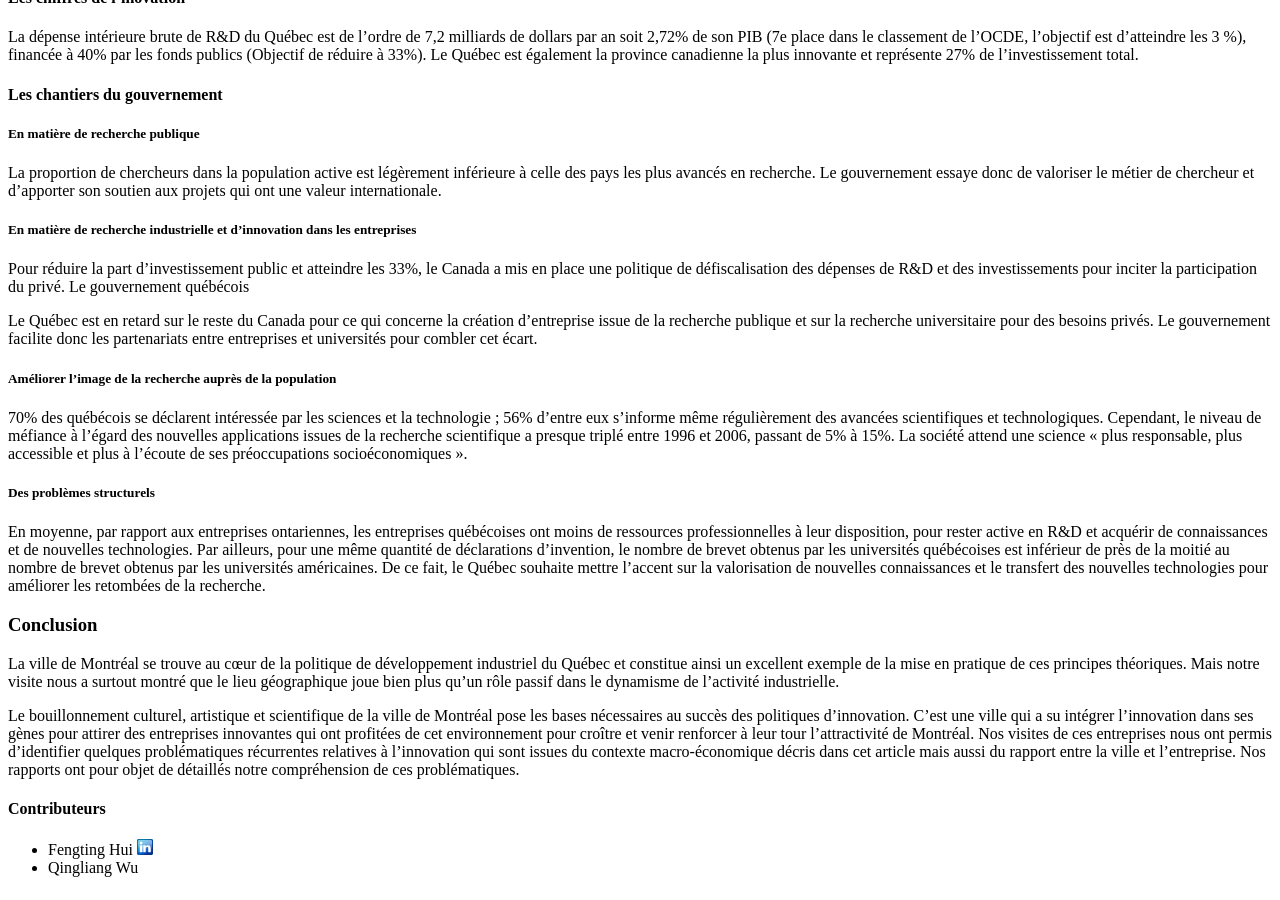
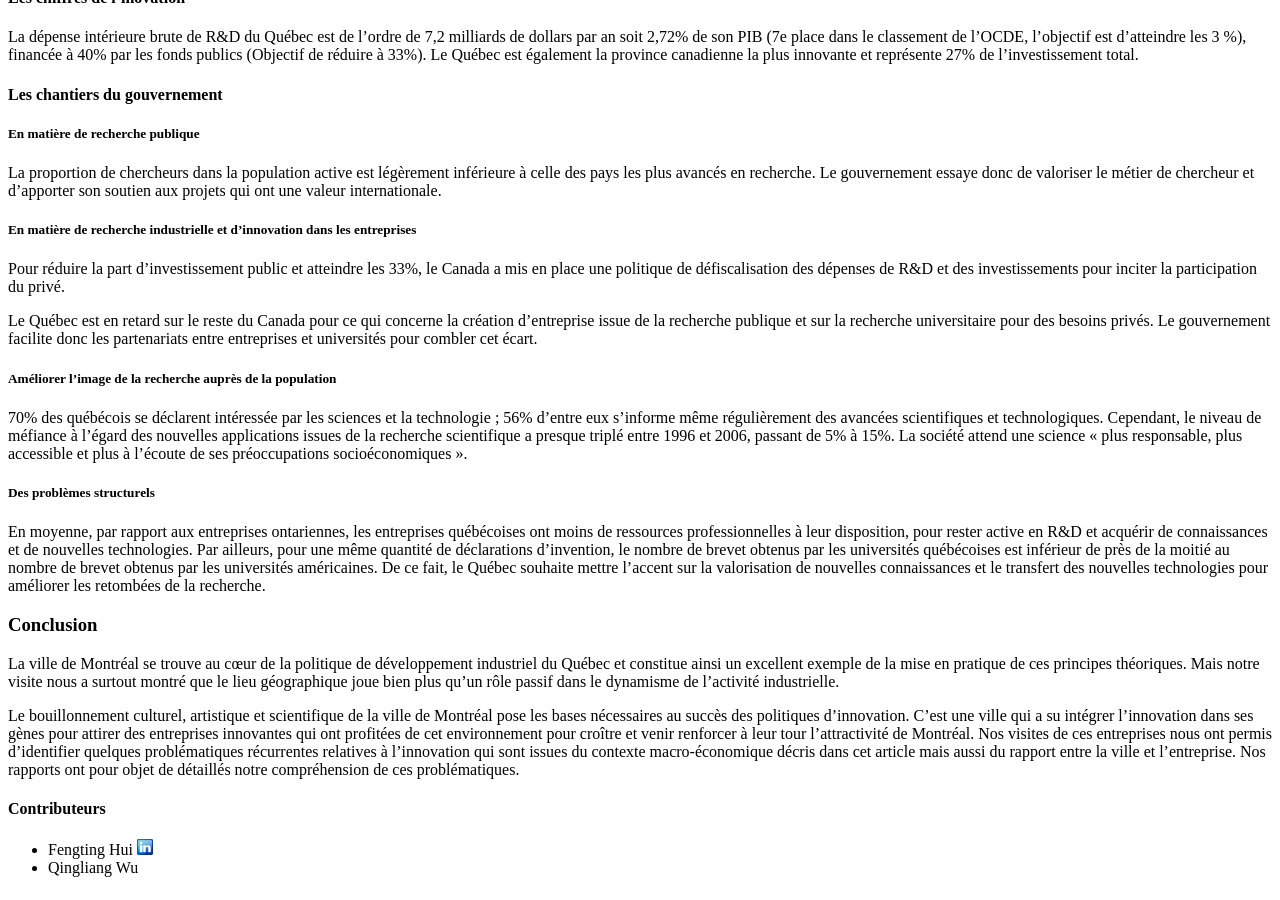
Before and after one commit to davinov/masterpic-montreal-2012, a Jekyll site: the page built from _posts/2012-12-01-Contextualisation-des-innovations-quebecoises.md, in a window 1280 px wide and 900 px high, scrolled down 2141 px. Built offline with Jekyll 4.4.1, drawn with Linux system fonts in a browser that asks for light colours; nearby versions of some CDN libraries; comment, search, counter and statistics services are not loaded.

Commit message:
Correction phrase non finie

```diff
--- a/_posts/2012-12-01-Contextualisation-des-innovations-quebecoises.md
+++ b/_posts/2012-12-01-Contextualisation-des-innovations-quebecoises.md
@@ -67,7 +67,7 @@ La dépense intérieure brute de R&D du Québec est de l’ordre de 7,2 milliard
 La proportion de chercheurs dans la population active est légèrement inférieure à celle des pays les plus avancés en recherche. Le gouvernement essaye donc de valoriser le métier de chercheur et d’apporter son soutien aux projets qui ont une valeur internationale.
 
 #####En matière de recherche industrielle et d’innovation dans les entreprises
-Pour réduire la part d’investissement public et atteindre les 33%, le Canada a mis en place une politique de défiscalisation des dépenses de R&D et des investissements pour inciter  la participation du privé. Le gouvernement québécois
+Pour réduire la part d’investissement public et atteindre les 33%, le Canada a mis en place une politique de défiscalisation des dépenses de R&D et des investissements pour inciter  la participation du privé.
 
 Le Québec est en retard sur le reste du Canada pour ce qui concerne la création d’entreprise issue de la recherche publique et sur la recherche universitaire pour des besoins privés. Le gouvernement facilite donc les partenariats entre entreprises et universités pour combler cet écart.
 
```
